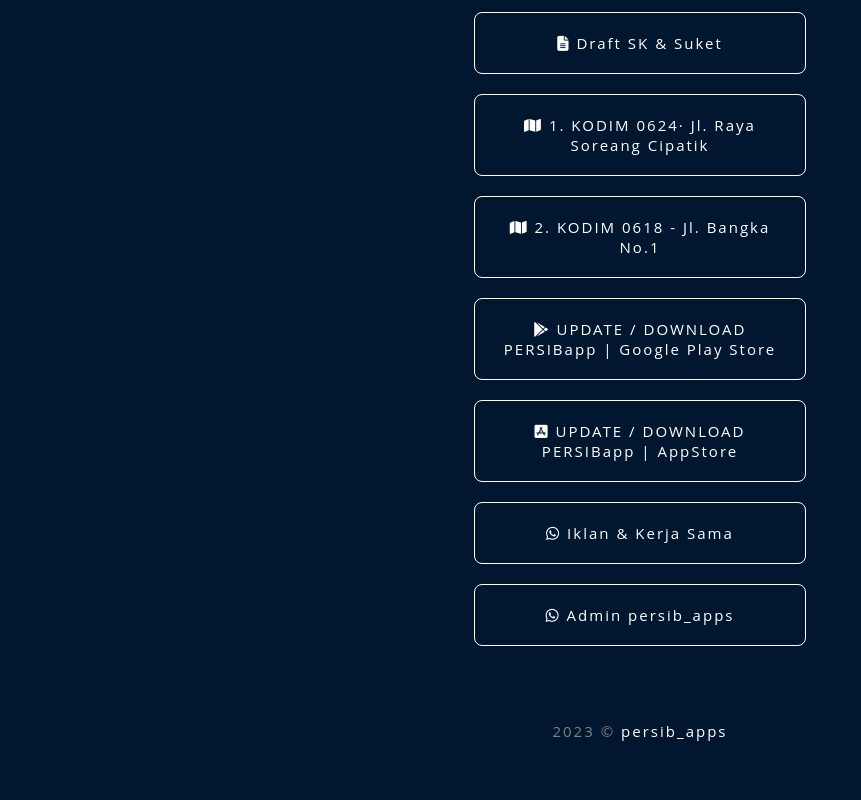
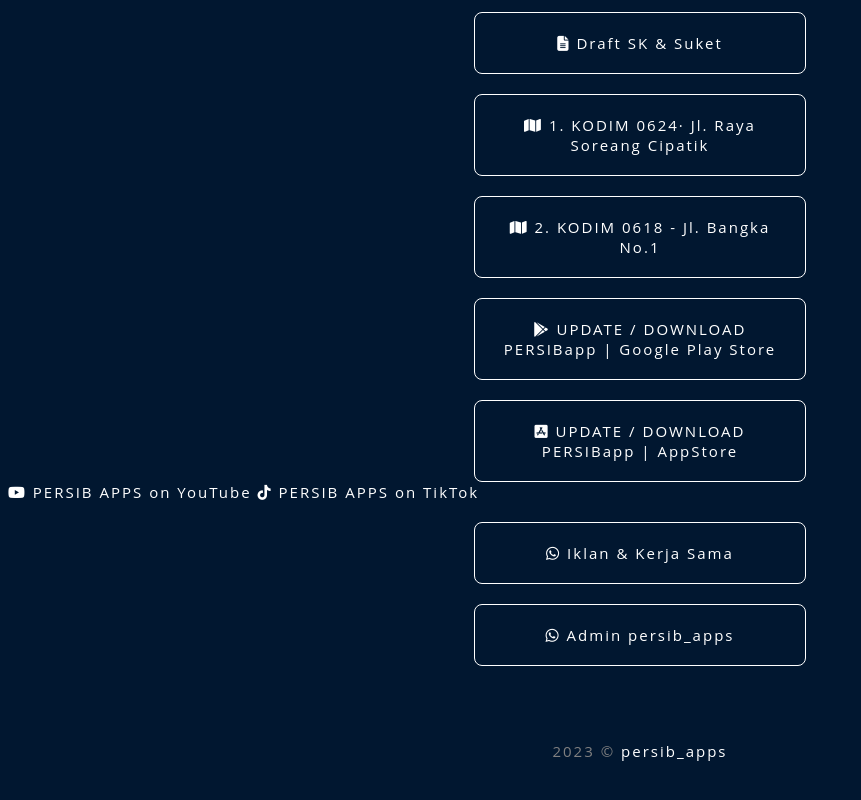
Before and after one commit to persibappsUnofficial/Linktree, a plain HTML site: page index.html in a window 1280 px wide. Shown: the part 835-1635 px from the top of the page, without its empty margins (0-861 px from the left). Drawn offline with nearby package versions, Linux system fonts and the light colour scheme.

Commit message:
Update index.html

```diff
--- a/index.html
+++ b/index.html
@@ -38,6 +38,8 @@
         <a href="https://maps.app.goo.gl/iYeoAcTUEM9pBDRr5" class="links-maps2"><i class="fa fa-map"></i> 2. KODIM 0618 - Jl. Bangka No.1</a>
         <a href="http://onelink.to/persibapp" class="links-android"><i class="fa-brands fa-google-play"></i> UPDATE / DOWNLOAD PERSIBapp | Google Play Store</a>
         <a href="http://apple.co/3Y33TXL" class="links-ios"><i class="fa-brands fa-app-store-ios"></i> UPDATE / DOWNLOAD PERSIBapp | AppStore</a>
+        <a href="https://www.youtube.com/channel/UCWTLDZS8OG0s2OJNlNAXH-g" class="links-youtube"><i class="fa-brands fa-youtube"></i> PERSIB APPS on YouTube</a>
+        <a href="https://www.tiktok.com/@persib_apps" class="links-tiktok"><i class="fa-brands fa-tiktok"></i> PERSIB APPS on TikTok</a>
         <a href="https://bit.ly/sponsorpersibappsquiz" class="links-whatsapp"><i class="fa-brands fa-whatsapp"></i> Iklan & Kerja Sama</a>
         <a href="https://api.whatsapp.com/send/?phone=6281804187720" class="links-whatsapp"><i class="fa-brands fa-whatsapp"></i> Admin persib_apps</a>
 
```
